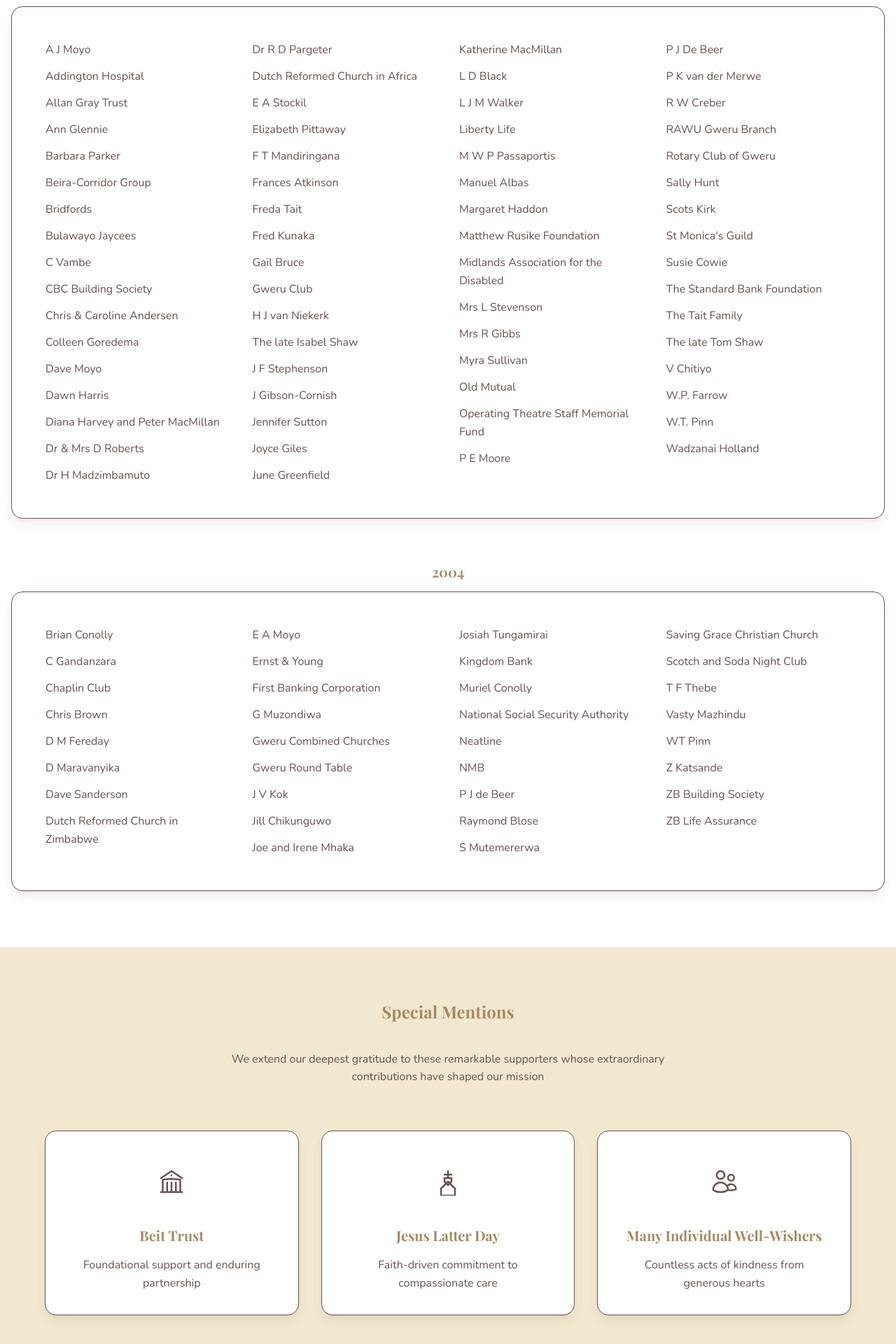
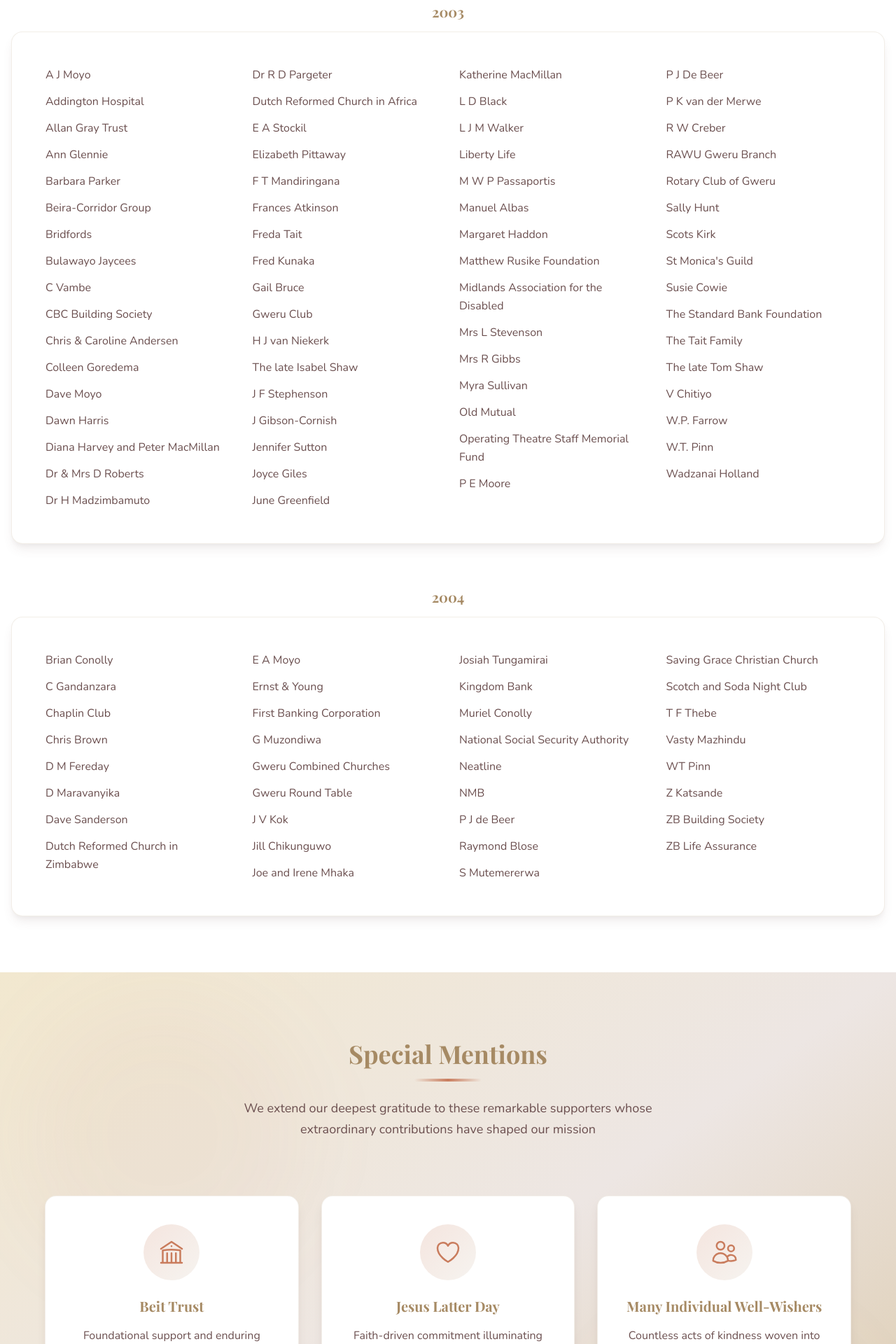
Before and after one commit to Psyfo/ekuphumuleni, a Next.js app: page /donors in a window 1280 px wide. Shown: the part 880-2800 px from the top of the page at 70% size. Built offline with nearby package versions, Linux system fonts and the light colour scheme.

Commit message:
further modifications on donor page

```diff
--- a/src/app/(public)/donors/DonorWallSection.tsx
+++ b/src/app/(public)/donors/DonorWallSection.tsx
@@ -119,11 +119,11 @@
           transition={{ duration: 0.6 }}
           className='mb-16 text-center'
         >
-          <h2 className='mb-4 font-serif text-deep-cocoa text-4xl md:text-5xl'>
-            Ekuphumuleni Historical Donor Wall
+          <h2 className='mb-4 !text-3xl lg:!text-4xl heading-2'>
+            Wall of Gratitude
           </h2>
-          <div className='bg-gradient-to-r from-transparent via-terracotta to-transparent mx-auto mb-6 w-24 h-1' />
-          <p className='mx-auto max-w-2xl text-earth-brown text-lg'>
+          <div className='bg-gradient-to-r from-transparent via-[var(--color-muted-terracotta)] to-transparent mx-auto mb-6 rounded-full w-24 h-1' />
+          <p className='mx-auto max-w-2xl !text-lg leading-relaxed body-text'>
             Honoring those whose generosity has sustained our mission of
             compassionate care
           </p>
@@ -137,21 +137,23 @@
           transition={{ duration: 0.6 }}
           className='mb-16'
         >
-          <h3 className='mb-8 font-serif text-deep-cocoa text-2xl md:text-3xl text-center'>
+          <h3 className='mb-8 font-serif text-[var(--color-deep-cocoa)] text-2xl md:text-3xl text-center'>
             2003
           </h3>
-          <div className='bg-gradient-to-br from-warm-beige/30 via-off-white to-soft-sand/30 shadow-warm-lg p-8 md:p-12 border border-soft-sand rounded-2xl'>
-            <div className='gap-8 columns-1 sm:columns-2 md:columns-3 lg:columns-4'>
+          <div className='bg-white shadow-warm-lg p-8 md:p-12 border border-subtle rounded-2xl'>
+            <div className='gap-x-8 gap-y-3 columns-1 sm:columns-2 md:columns-3 lg:columns-4'>
               {donors2003.map((donor, index) => (
                 <motion.div
                   key={index}
                   initial={{ opacity: 0 }}
                   whileInView={{ opacity: 1 }}
                   viewport={{ once: true }}
-                  transition={{ duration: 0.4, delay: index * 0.02 }}
-                  className='mb-3 break-inside-avoid'
+                  transition={{ duration: 0.4, delay: index * 0.015 }}
+                  className='group mb-3 break-inside-avoid'
                 >
-                  <p className='text-earth-brown leading-relaxed'>{donor}</p>
+                  <p className='text-[var(--color-earth-brown)] group-hover:text-[var(--color-muted-terracotta)] leading-relaxed transition-colors duration-200'>
+                    {donor}
+                  </p>
                 </motion.div>
               ))}
             </div>
@@ -165,21 +167,23 @@
           viewport={{ once: true, margin: '-100px' }}
           transition={{ duration: 0.6, delay: 0.2 }}
         >
-          <h3 className='mb-8 font-serif text-deep-cocoa text-2xl md:text-3xl text-center'>
+          <h3 className='mb-8 font-serif text-[var(--color-deep-cocoa)] text-2xl md:text-3xl text-center'>
             2004
           </h3>
-          <div className='bg-gradient-to-br from-warm-beige/30 via-off-white to-soft-sand/30 shadow-warm-lg p-8 md:p-12 border border-soft-sand rounded-2xl'>
-            <div className='gap-8 columns-1 sm:columns-2 md:columns-3 lg:columns-4'>
+          <div className='bg-white shadow-warm-lg p-8 md:p-12 border border-subtle rounded-2xl'>
+            <div className='gap-x-8 gap-y-3 columns-1 sm:columns-2 md:columns-3 lg:columns-4'>
               {donors2004.map((donor, index) => (
                 <motion.div
                   key={index}
                   initial={{ opacity: 0 }}
                   whileInView={{ opacity: 1 }}
                   viewport={{ once: true }}
-                  transition={{ duration: 0.4, delay: index * 0.02 }}
-                  className='mb-3 break-inside-avoid'
+                  transition={{ duration: 0.4, delay: index * 0.015 }}
+                  className='group mb-3 break-inside-avoid'
                 >
-                  <p className='text-earth-brown leading-relaxed'>{donor}</p>
+                  <p className='text-[var(--color-earth-brown)] group-hover:text-[var(--color-muted-terracotta)] leading-relaxed transition-colors duration-200'>
+                    {donor}
+                  </p>
                 </motion.div>
               ))}
             </div>
--- a/src/app/(public)/donors/DonorsHeroSection.tsx
+++ b/src/app/(public)/donors/DonorsHeroSection.tsx
@@ -87,8 +87,8 @@
 
         {/* Decorative Quote */}
         <motion.div variants={item} className='mx-auto mt-12 max-w-2xl'>
-          <div className='bg-white/60 shadow-warm backdrop-blur-sm p-8 border border-subtle rounded-2xl'>
-            <p className='!text-[var(--color-deep-cocoa)] text-lg text-center italic leading-relaxed'>
+          <div className='bg-white/70 shadow-warm-lg backdrop-blur-sm p-8 lg:p-10 border border-subtle rounded-2xl'>
+            <p className='font-serif !text-[var(--color-deep-cocoa)] text-lg lg:text-xl text-center italic leading-relaxed'>
               &ldquo;Every act of generosity creates ripples of hope and
               healing&rdquo;
             </p>
--- a/src/app/(public)/donors/SpecialMentionsSection.tsx
+++ b/src/app/(public)/donors/SpecialMentionsSection.tsx
@@ -1,89 +1,77 @@
 'use client';
 
-import { motion, Variants } from 'framer-motion';
-import { BuildingLibraryIcon, UsersIcon } from '@heroicons/react/24/outline';
-
-// Custom Church/Cross icon component
-const ChurchIcon = ({ className }: { className?: string }) => (
-  <svg
-    className={className}
-    fill='none'
-    viewBox='0 0 24 24'
-    strokeWidth={1.5}
-    stroke='currentColor'
-  >
-    <path
-      strokeLinecap='round'
-      strokeLinejoin='round'
-      d='M12 3v3m0 0v3m0-3h3m-3 0H9m3 6l-6 6v6h12v-6l-6-6z'
-    />
-    <path
-      strokeLinecap='round'
-      strokeLinejoin='round'
-      d='M9 9h6v3l-3 3-3-3V9z'
-    />
-  </svg>
-);
+import { motion, Variants, useReducedMotion } from 'framer-motion';
+import {
+  BuildingLibraryIcon,
+  UsersIcon,
+  HeartIcon,
+} from '@heroicons/react/24/outline';
 
 const specialMentions = [
   {
     name: 'Beit Trust',
     icon: BuildingLibraryIcon,
-    description: 'Foundational support and enduring partnership',
+    description:
+      'Foundational support and enduring partnership that has strengthened our mission',
   },
   {
     name: 'Jesus Latter Day',
-    icon: ChurchIcon,
-    description: 'Faith-driven commitment to compassionate care',
+    icon: HeartIcon,
+    description:
+      'Faith-driven commitment illuminating our path with compassionate care',
   },
   {
     name: 'Many Individual Well-Wishers',
     icon: UsersIcon,
-    description: 'Countless acts of kindness from generous hearts',
+    description:
+      'Countless acts of kindness woven into the fabric of our community',
   },
 ];
 
-const containerVariants: Variants = {
+export default function SpecialMentionsSection() {
+  const prefersReducedMotion = useReducedMotion();
+
+  const container: Variants = {
     hidden: { opacity: 0 },
-  visible: {
+    show: {
       opacity: 1,
       transition: {
+        duration: 0.4,
         staggerChildren: 0.2,
-      delayChildren: 0.1,
+        when: 'beforeChildren',
       },
     },
   };
 
-const cardVariants: Variants = {
-  hidden: { opacity: 0, y: 30 },
-  visible: {
+  const cardVariant: Variants = {
+    hidden: { opacity: 0, y: prefersReducedMotion ? 0 : 30 },
+    show: {
       opacity: 1,
       y: 0,
-    transition: { duration: 0.6 },
+      transition: { duration: 0.6, ease: 'easeOut' },
     },
   };
 
-export default function SpecialMentionsSection() {
   return (
-    <section className='relative bg-gradient-to-br from-warm-beige via-off-white to-soft-sand py-20 overflow-hidden'>
+    <section className='relative bg-gradient-to-br from-[var(--color-warm-beige)] via-[var(--color-off-white)] to-[var(--color-soft-sand)] py-20 lg:py-24 overflow-hidden'>
       {/* Decorative elements */}
-      <div className='top-0 left-0 absolute bg-earth-brown/5 blur-3xl rounded-full w-96 h-96' />
-      <div className='right-0 bottom-0 absolute bg-terracotta/5 blur-3xl rounded-full w-96 h-96' />
+      <div className='top-10 left-10 absolute bg-[var(--color-muted-terracotta)]/5 blur-3xl rounded-full w-96 h-96' />
+      <div className='right-10 bottom-10 absolute bg-[var(--color-earth-brown)]/5 blur-3xl rounded-full w-96 h-96' />
 
-      <div className='z-10 relative mx-auto px-4 container'>
+      <div className='z-10 relative mx-auto px-4 max-w-7xl'>
         {/* Section header */}
         <motion.div
           initial={{ opacity: 0, y: -20 }}
           whileInView={{ opacity: 1, y: 0 }}
           viewport={{ once: true }}
           transition={{ duration: 0.6 }}
-          className='mb-16 text-center'
+          className='mb-16 lg:mb-20 text-center'
         >
-          <h2 className='mb-4 font-serif text-deep-cocoa text-4xl md:text-5xl'>
+          <h2 className='mb-4 !text-3xl lg:!text-4xl heading-2'>
             Special Mentions
           </h2>
-          <div className='bg-gradient-to-r from-transparent via-terracotta to-transparent mx-auto mb-6 w-24 h-1' />
-          <p className='mx-auto max-w-2xl text-earth-brown text-lg'>
+          <div className='bg-gradient-to-r from-transparent via-[var(--color-muted-terracotta)] to-transparent mx-auto mb-6 rounded-full w-24 h-1' />
+          <p className='mx-auto max-w-2xl !text-lg leading-relaxed body-text'>
             We extend our deepest gratitude to these remarkable supporters whose
             extraordinary contributions have shaped our mission
           </p>
@@ -91,9 +79,9 @@
 
         {/* Special mentions cards */}
         <motion.div
-          variants={containerVariants}
+          variants={container}
           initial='hidden'
-          whileInView='visible'
+          whileInView='show'
           viewport={{ once: true, margin: '-100px' }}
           className='gap-8 grid grid-cols-1 md:grid-cols-3 mx-auto max-w-6xl'
         >
@@ -102,23 +90,29 @@
             return (
               <motion.div
                 key={mention.name}
-                variants={cardVariants}
+                variants={cardVariant}
                 whileHover={{ y: -8, transition: { duration: 0.3 } }}
                 className='group'
               >
-                <div className='flex flex-col items-center bg-white shadow-warm-lg hover:shadow-warm-xl p-8 border border-soft-sand hover:border-terracotta/30 rounded-2xl h-full text-center transition-all duration-300'>
+                <div className='relative flex flex-col items-center bg-white shadow-warm-lg hover:shadow-warm-xl p-8 lg:p-10 border border-subtle hover:border-[var(--color-muted-terracotta)]/30 rounded-2xl h-full overflow-hidden text-center transition-all duration-300'>
+                  {/* Gradient overlay on hover */}
+                  <div className='absolute inset-0 bg-gradient-to-br from-[var(--color-muted-terracotta)]/5 to-transparent opacity-0 group-hover:opacity-100 transition-opacity duration-500' />
+
                   {/* Icon */}
-                  <div className='flex justify-center items-center bg-gradient-to-br from-terracotta/20 to-earth-brown/10 mb-6 rounded-full w-20 h-20 group-hover:scale-110 transition-transform duration-300'>
-                    <IconComponent className='w-10 h-10 text-terracotta' />
+                  <div className='z-10 relative flex justify-center items-center bg-gradient-to-br from-[var(--color-muted-terracotta)]/20 to-[var(--color-earth-brown)]/10 mb-6 rounded-full w-20 h-20 group-hover:scale-110 transition-transform duration-300'>
+                    <IconComponent
+                      className='w-10 h-10 text-[var(--color-muted-terracotta)]'
+                      aria-hidden='true'
+                    />
                   </div>
 
                   {/* Name */}
-                  <h3 className='mb-4 font-serif text-deep-cocoa group-hover:text-terracotta text-2xl transition-colors duration-300'>
+                  <h3 className='z-10 relative mb-4 font-serif text-[var(--color-deep-cocoa)] group-hover:text-[var(--color-muted-terracotta)] text-2xl transition-colors duration-300'>
                     {mention.name}
                   </h3>
 
                   {/* Description */}
-                  <p className='text-earth-brown leading-relaxed'>
+                  <p className='z-10 relative text-[var(--color-earth-brown)] leading-relaxed'>
                     {mention.description}
                   </p>
                 </div>
@@ -133,10 +127,10 @@
           whileInView={{ opacity: 1, y: 0 }}
           viewport={{ once: true }}
           transition={{ duration: 0.6, delay: 0.4 }}
-          className='mt-16 text-center'
+          className='mt-16 lg:mt-20 text-center'
         >
-          <div className='bg-white/60 shadow-warm-lg backdrop-blur-sm mx-auto p-8 border border-soft-sand rounded-2xl max-w-3xl'>
-            <p className='text-earth-brown text-lg italic leading-relaxed'>
+          <div className='bg-white/70 shadow-warm-lg backdrop-blur-sm mx-auto p-8 lg:p-10 border border-subtle rounded-2xl max-w-3xl'>
+            <p className='font-serif text-[var(--color-earth-brown)] text-lg lg:text-xl italic leading-relaxed'>
               Every contribution, whether grand or humble, has woven threads of
               hope into the fabric of our community. Your generosity illuminates
               the path forward for those in our care.
```
Lines whose indentation alone changed are shown as unchanged.
